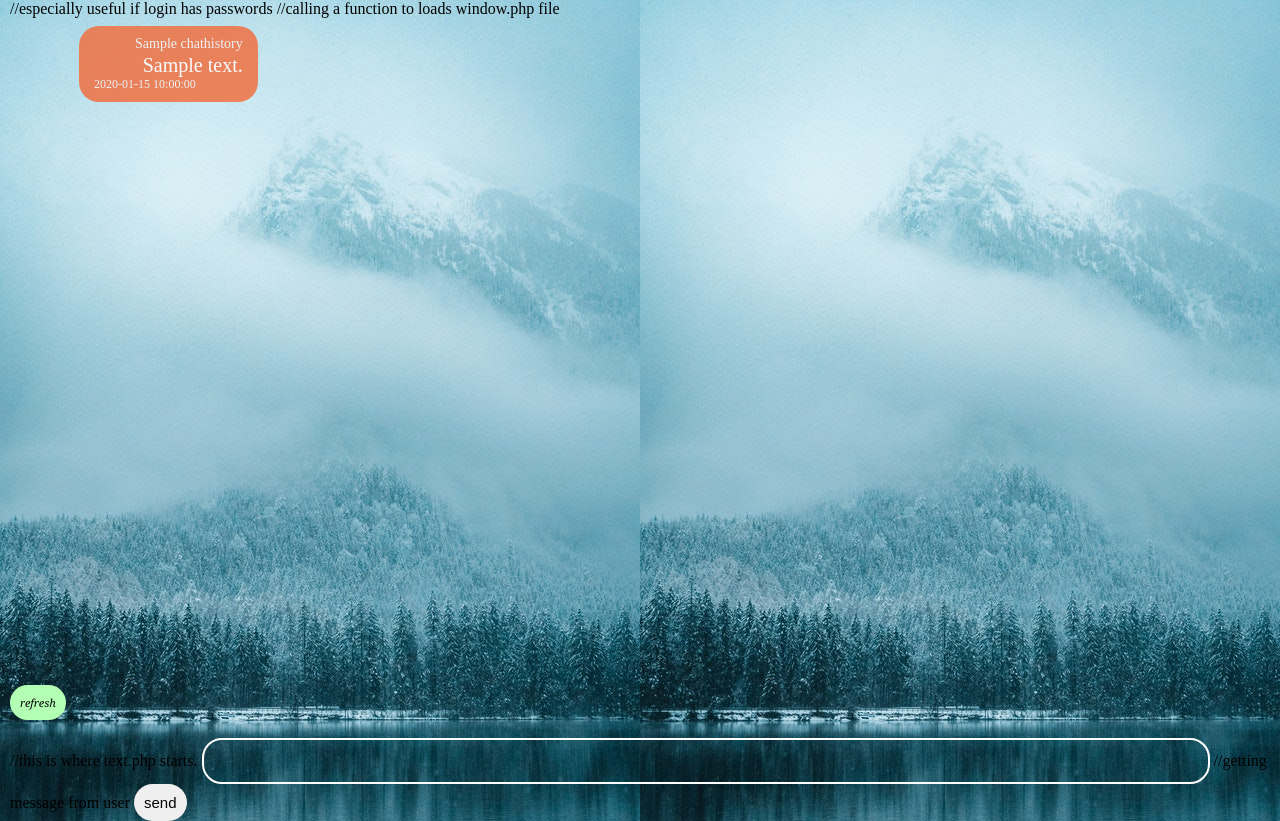
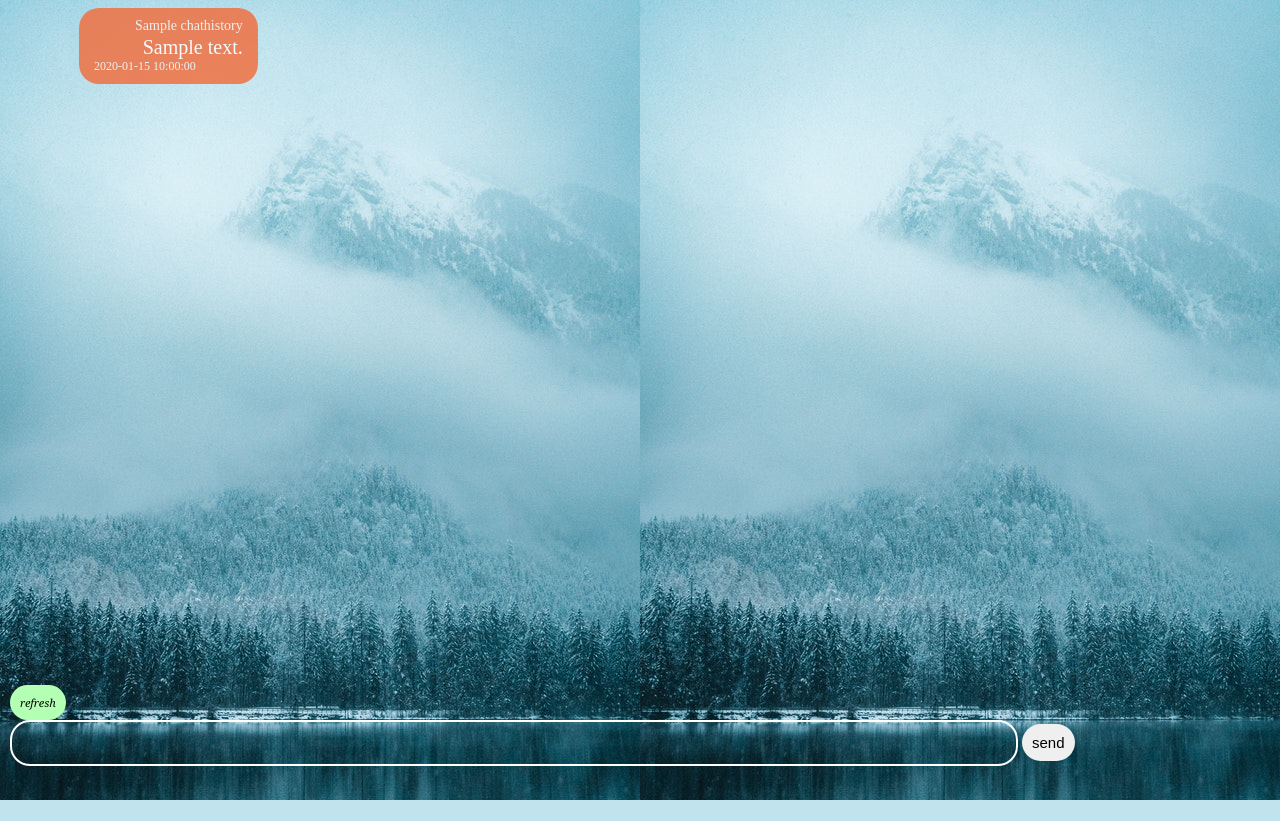
Before and after one commit to stringtherapy/hemi, a PHP site: page /text.php in a window 1280 px wide. After the commit the page ends 800 px from the top, so only its background shows below. Run offline with PHP 8.4, Linux system fonts and the light colour scheme; the visitor is signed in with stand-in values (Sample User, id 1); tables that the repository leaves empty or names only in its code hold one stand-in row (values such as "Sample post"); data that the repository does not hold is empty; some libraries are stand-ins or nearby versions.

Commit message:
Update text.php

```diff
--- a/text.php
+++ b/text.php
@@ -2,7 +2,7 @@
 session_start();
 if(!isset($_SESSION['name']))
   header("Location:index.php");  //redirecting to login page if user is not logged in
-?>                               //especially useful if login has passwords
+?>
 <html>
 <head>
 <title>Chat</title>
@@ -59,55 +59,55 @@ if(!isset($_SESSION['name']))
 
 </style>
 
-<script>                                                              //three lines to prevent form resubmission on reload
-if ( window.history.replaceState ) {                                  //javascript code source:www.webtrickshome.com
+<script>                                                              	  //three lines to prevent form resubmission on reload
+if ( window.history.replaceState ) {                                  	  //javascript code source:www.webtrickshome.com
   window.history.replaceState( null, null, window.location.href );
 }
 </script>
 
 </head>
-<body onload="scrollWin()">                                           //calling a function to loads window.php file
+<body onload="scrollWin()">                                                <!-- calling a function to load window.php file -->
 
 <script type="text/javascript" src="jquery-3.3.1.min.js"></script>
 <script type="text/javascript">
-    var auto_refresh = setInterval(                                   //window.php is refreshed to display continous data.
+    var auto_refresh = setInterval(                                   	   //window.php is refreshed to display continous data.
     function ()
     {$('#Status').load('window.php');
     },1000);
 </script>
 
-<script type="text/javascript">                                       //script to make window.php scroll down to bottom on load
+<script type="text/javascript">                                       	   //script to make window.php scroll down to bottom on load
     function scrollWin(){
      document.querySelector("#Status").scrollTop = document.querySelector("#Status").scrollHeight;
     };
 </script>
 
 
-<div id="Status"  onload="scrollWin()"><br><br>                        //the element where scroll function is applied.
-<?php include('window.php'); ?><img src="load.gif" width="25px" height="25px" style="margin-left:20%;"> //a little animation
+<div id="Status"  onload="scrollWin()"><br><br>                        	   <!-- the element where scroll function is applied. -->
+<?php include('window.php'); ?><img src="load.gif" width="25px" height="25px" style="margin-left:20%;"> <!-- a little animation -->
 </div>
 
 
-<form action="text.php" method="post">                                     //this is where text.php starts.
-<input type="text" name="message" value="" size="35" autocomplete="off">   //getting message from user
+<form action="text.php" method="post">                                     <!-- this is where text.php starts. -->
+<input type="text" name="message" value="" size="35" autocomplete="off">   <!-- getting message from user -->
 <input type="submit" value="send">
 </form>
 
 
 
 <?php
-$conn=mysqli_connect("host","user","password","db");                      //establishing connection
-date_default_timezone_set("Asia/Kolkata");                                //defining time zone
+$conn=mysqli_connect("host","user","password","db");                      	//establishing connection
+date_default_timezone_set("Asia/Kolkata");                                	//defining time zone
 
 if($_SERVER['REQUEST_METHOD']=="POST"){
-	if(isset($_POST['message']) AND !empty($_POST['message'])){           //on receiving data from user
+	if(isset($_POST['message']) AND !empty($_POST['message'])){           	//on receiving data from user
 
     $name=$_SESSION['name'];
-	$message=$_POST['message'];                                           //storing name, message, date
+	$message=$_POST['message'];                                           	//storing name, message, date
 	$time=date("l h:i:sa");
 
-    $list=file_get_contents("profan.txt");                                //basic profanity check
-    $me=explode(" ",$message);                                            //for more details check my repo: bleepblop
+    $list=file_get_contents("profan.txt");                               	//basic profanity check
+    $me=explode(" ",$message);                                            	//for more details check my repo: bleepblop
     $length = count($me);
 	$censored='';
     for ($i = 0; $i < $length; $i++)
```
